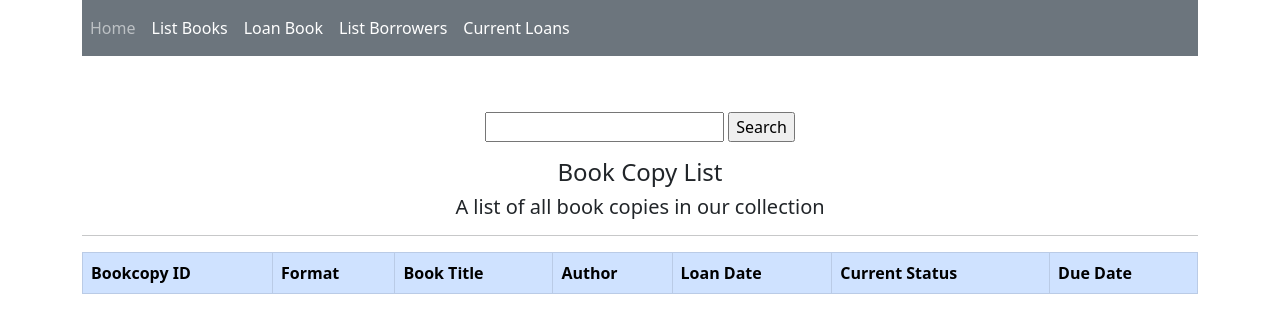
After one commit to Bree-He/636-webapp, a Flask app: template librarywebapp/templates/searchlist.html in a window 1280 px wide. The commit adds this page. Shown: the top 333 px of the page. Run offline with Flask 2, Linux system fonts and the light colour scheme; the template is opened without the code that fills it, so the values that code supplies are empty.

Commit message:
update search
search function in app.py
create searchlist.html
stafflist.html

```diff
--- a/librarywebapp/app.py
+++ b/librarywebapp/app.py
@@ -26,6 +26,25 @@ def getCursor():
 @app.route("/")
 def home():
     return render_template("base.html")
+
+########这段是新加的-->只能把books这个table display了，还没有做显示copies of book, on loan, due date
+####是否需要建个新的html？新的route？join两个表格，books和bookcopies，显示title，author，all copies, current status
+####due date需要计算28天，overdue 35天
+@app.route("/", methods=["POST"])
+def searchbooks():
+    searchterm = request.form.get('search')
+    searchterm = "%" + searchterm +"%"
+    connection = getCursor()
+    connection.execute("SELECT bookcopies.bookcopyid, bookcopies.format, books.booktitle, books.author,loans.loandate,\
+                         loans.returned, adddate(loandate, interval 28 day) AS duedate\
+                             FROM bookcopies\
+                                 LEFT JOIN books ON bookcopies.bookid = books.bookid \
+                                 LEFT JOIN loans ON bookcopies.bookcopyid = loans.bookcopyid\
+                       WHERE books.booktitle LIKE %s OR books.author LIKE %s;",(searchterm, searchterm))
+    bookList = connection.fetchall()
+    print(bookList)
+    return render_template("searchlist.html", booklist = bookList)
+########这段是新加的-->
 
 @app.route("/listbooks")
 def listbooks():
--- a/librarywebapp/templates/base.html
+++ b/librarywebapp/templates/base.html
@@ -39,6 +39,16 @@
         {% endif %}
       </div>
 
+      <!-- 这段是新加的-->
+      <br>
+      <div class="container mt-3 text-center">
+        <form action="/" method="POST">
+            <input type="text" name="search">
+            <input type = "submit" value="Search">
+        </form>
+      </div>
+      <!-- 这段是新加的-->
+
 
 
           <section class="content">
--- /dev/null
+++ b/librarywebapp/templates/searchlist.html
@@ -0,0 +1,40 @@
+{% extends "base.html" %}
+{% block content %}
+<div class="container mt-3 text-center">
+    <h4>Book Copy List</h4>
+    <h5>A list of all book copies in our collection</h5>
+    <hr>
+</div>
+
+<div class="container">
+    <table>
+        <!--display the booklist in table formatting, and make each row is striped, hoverable, and bordered-->
+        <table class="table table-striped table-hover table-bordered">
+            <thead class="table-primary"> <!-- the table head's colour is blue-->
+                <tr><th>Bookcopy ID</th><th>Format</th><th>Book Title</th><th>Author</th><th>Loan Date</th><th>Current Status</th><th>Due Date</th></tr>
+            </thead>
+            <tbody>
+            {% for bookcopy in booklist %}
+                <tr>
+                    <td>{{bookcopy[0]}}</td>
+                    <td>{{bookcopy[1]}}</td>
+                    <td>{{bookcopy[2]}}</td>
+                    <td>{{bookcopy[3]}}</td>
+                    <td>{{bookcopy[4]}}</td>
+
+                    <!-- show the current states of books, indicate 'Returned' when current states is '1', indicate'On Loan' when current states is '0'. -->
+                    {% if bookcopy[5]==1%}
+                    <td>Returned</td>
+                    {% elif bookcopy[5]==0%}
+                    <td>On Loan</td>
+                    {% else %}
+                    <td>Avaliable</td>
+                    {% endif %}
+                    <td>{{bookcopy[6]}}</td>
+                </tr>
+            {% endfor %}
+            </tbody>
+    </table>
+</div>
+
+{% endblock %}
```
Also changed, not shown: librarywebapp/library-pa.sql (deleted, +0 -77 lines), librarywebapp/templates/stafflist.html (added).
